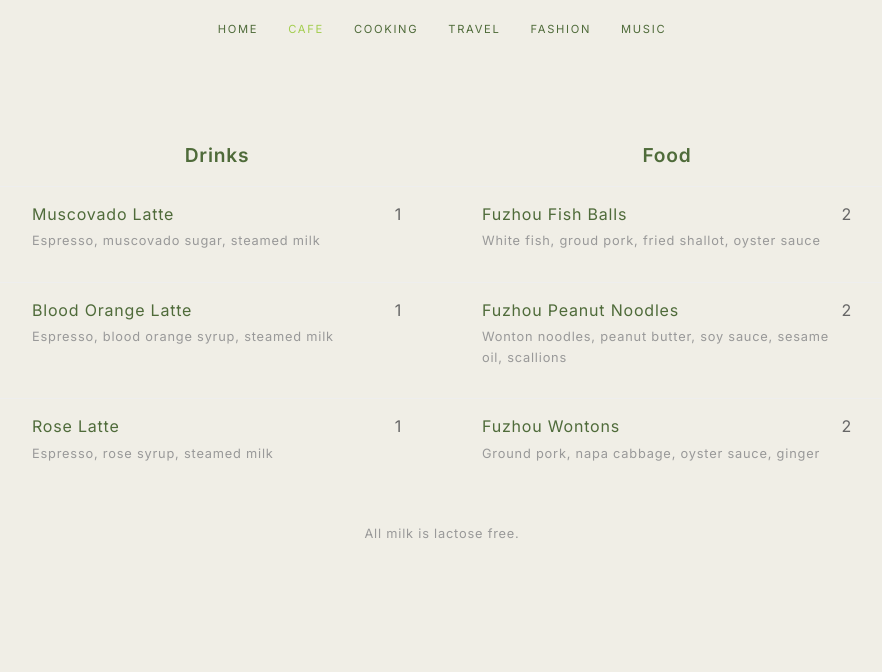
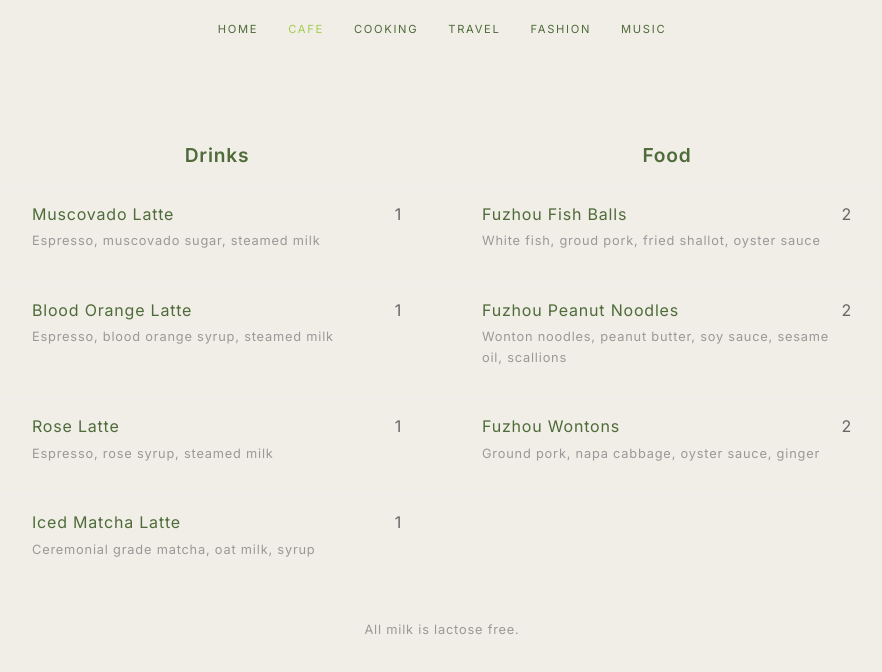
Before and after one commit to swang2798/athe, a React (Create React App) app: page /cafe in a window 1280 px wide. Shown: the top 672 px of the page, without its empty margins (198-1080 px from the left). Built offline with nearby package versions, Linux system fonts and the light colour scheme.

Commit message:
feat(cafe): add iced matcha latte to menu

```diff
--- a/src/pages/CafePage.tsx
+++ b/src/pages/CafePage.tsx
@@ -22,6 +22,11 @@ const drinks: MenuItem[] = [
     name: "Rose Latte",
     price: "1",
     ingredients: "Espresso, rose syrup, steamed milk",
+  },
+  {
+    name: "Iced Matcha Latte",
+    price: "1",
+    ingredients: "Ceremonial grade matcha, oat milk, syrup",
   },
 ];
 
```
